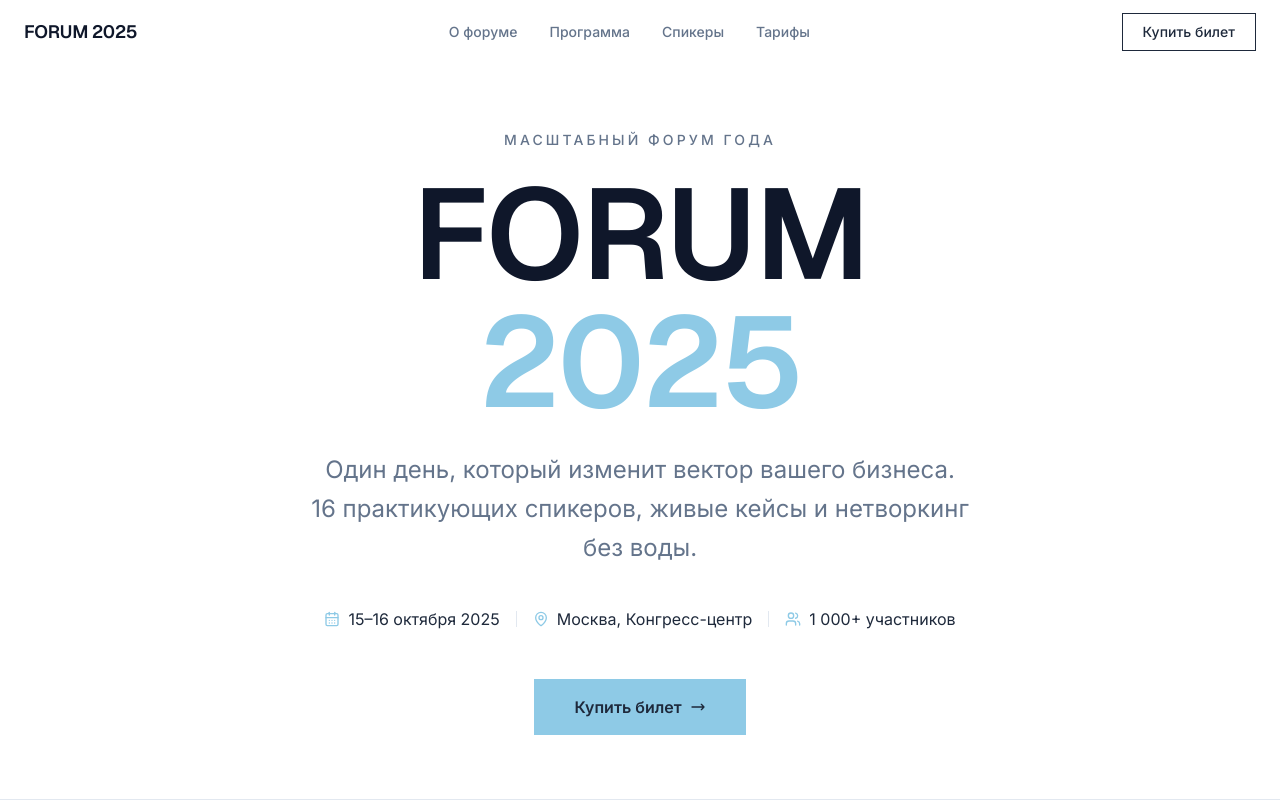
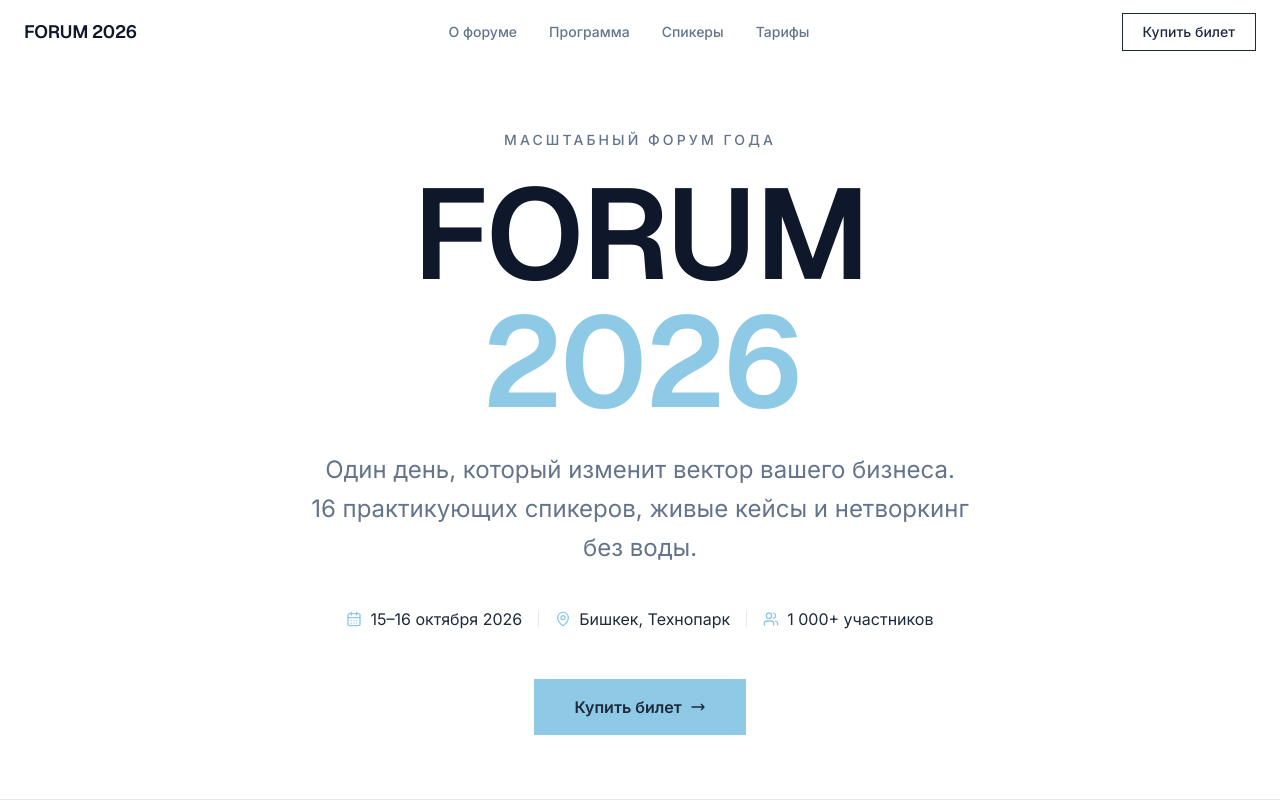
Before and after one commit to Osmonkulov-Osmonali/Forum, a Next.js app: page / in a window 1280 px wide. Shown: the top 800 px of the page. Built offline with nearby package versions, Linux system fonts and the light colour scheme.

Commit message:
feat: update to FORUM 2026, Bishkek Technopark
Co-authored-by: Cursor <cursoragent@cursor.com>

```diff
--- a/app/layout.tsx
+++ b/app/layout.tsx
@@ -12,7 +12,7 @@ const inter = Inter({
 const geistSans = GeistSans
 
 export const metadata: Metadata = {
-  title: 'FORUM 2025 — Масштабный форум года',
+  title: 'FORUM 2026 — Масштабный форум года',
   description: 'Крупнейший форум для лидеров индустрии. 1000+ участников, 16+ спикеров.',
   generator: 'v0.app',
   icons: {
--- a/components/forum/About.tsx
+++ b/components/forum/About.tsx
@@ -74,7 +74,7 @@ export function About() {
               </h3>
               <div className="h-px w-12 bg-accent-secondary" />
               <p className="text-lg leading-relaxed text-muted-foreground">
-                FORUM 2025 создаёт среду, где бизнес и технологии встречаются
+                FORUM 2026 создаёт среду, где бизнес и технологии встречаются
                 на равных. Мы объединяем людей, которые не просто следят за
                 трендами, а формируют их — через открытый диалог, обмен опытом
                 и совместные проекты.
--- a/components/forum/Footer.tsx
+++ b/components/forum/Footer.tsx
@@ -7,7 +7,7 @@ const SOCIAL = [
   {
     id: "telegram",
     label: "Telegram",
-    href: "https://t.me/forum2025",
+    href: "https://t.me/forum2026",
     icon: (
       <svg viewBox="0 0 24 24" fill="currentColor" className="size-4">
         <path d="M11.944 0A12 12 0 1 0 24 12 12 12 0 0 0 11.944 0zm5.992 8.17-2.04 9.608c-.15.67-.54.833-1.093.518l-3.017-2.222-1.456 1.4c-.16.16-.297.295-.61.295l.217-3.075 5.6-5.055c.243-.217-.054-.337-.375-.12L7.36 14.27l-2.97-.927c-.644-.2-.658-.644.135-.953l11.635-4.486c.537-.195 1.007.13.835.952l.001.314z" />
@@ -17,7 +17,7 @@ const SOCIAL = [
   {
     id: "instagram",
     label: "Instagram",
-    href: "https://instagram.com/forum2025",
+    href: "https://instagram.com/forum2026",
     icon: (
       <svg viewBox="0 0 24 24" fill="currentColor" className="size-4">
         <path d="M12 2.163c3.204 0 3.584.012 4.85.07 3.252.148 4.771 1.691 4.919 4.919.058 1.265.069 1.645.069 4.849 0 3.205-.012 3.584-.069 4.849-.149 3.225-1.664 4.771-4.919 4.919-1.266.058-1.644.07-4.85.07-3.204 0-3.584-.012-4.849-.07-3.26-.149-4.771-1.699-4.919-4.92-.058-1.265-.07-1.644-.07-4.849 0-3.204.013-3.583.07-4.849.149-3.227 1.664-4.771 4.919-4.919 1.266-.057 1.645-.069 4.849-.069zM12 0C8.741 0 8.333.014 7.053.072 2.695.272.273 2.69.073 7.052.014 8.333 0 8.741 0 12c0 3.259.014 3.668.072 4.948.2 4.358 2.618 6.78 6.98 6.98C8.333 23.986 8.741 24 12 24c3.259 0 3.668-.014 4.948-.072 4.354-.2 6.782-2.618 6.979-6.98.059-1.28.073-1.689.073-4.948 0-3.259-.014-3.667-.072-4.947-.196-4.354-2.617-6.78-6.979-6.98C15.668.014 15.259 0 12 0zm0 5.838a6.162 6.162 0 1 0 0 12.324 6.162 6.162 0 0 0 0-12.324zM12 16a4 4 0 1 1 0-8 4 4 0 0 1 0 8zm6.406-11.845a1.44 1.44 0 1 0 0 2.881 1.44 1.44 0 0 0 0-2.881z" />
@@ -36,8 +36,8 @@ const SOCIAL = [
   },
   {
     id: "email",
-    label: "hello@forum2025.ru",
-    href: "mailto:hello@forum2025.ru",
+    label: "hello@forum2026.ru",
+    href: "mailto:hello@forum2026.ru",
     icon: (
       <svg viewBox="0 0 24 24" fill="none" stroke="currentColor" strokeWidth="1.75" className="size-4">
         <rect x="2" y="4" width="20" height="16" rx="1" />
@@ -184,10 +184,10 @@ export function Footer() {
             {/* Brand */}
             <div>
               <p className="font-sans text-base font-semibold tracking-tight text-[#1E293B]">
-                FORUM 2025
+                FORUM 2026
               </p>
               <p className="mt-1 font-sans text-xs text-muted-foreground">
-                15–16 октября · Москва
+                15–16 октября · Бишкек
               </p>
             </div>
 
@@ -223,7 +223,7 @@ export function Footer() {
           {/* Copyright + legal */}
           <div className="flex flex-col gap-4 sm:flex-row sm:items-center sm:justify-between">
             <p className="font-sans text-xs text-muted-foreground">
-              © {new Date().getFullYear()} FORUM 2025. Все права защищены.
+              © {new Date().getFullYear()} FORUM 2026. Все права защищены.
             </p>
             <nav aria-label="Правовые документы">
               <ul className="flex flex-wrap gap-x-6 gap-y-2">
--- a/components/forum/Header.tsx
+++ b/components/forum/Header.tsx
@@ -34,7 +34,7 @@ export function Header() {
           href="#"
           className="font-heading text-lg font-semibold tracking-tight text-foreground-dark select-none"
         >
-          FORUM 2025
+          FORUM 2026
         </a>
 
         {/* Anchor navigation — hidden on mobile */}
--- a/components/forum/Hero.tsx
+++ b/components/forum/Hero.tsx
@@ -23,8 +23,8 @@ const item: Variants = {
 };
 
 const META = [
-  { icon: CalendarDays, text: "15–16 октября 2025" },
-  { icon: MapPin, text: "Москва, Конгресс-центр" },
+  { icon: CalendarDays, text: "15–16 октября 2026" },
+  { icon: MapPin, text: "Бишкек, Технопарк" },
   { icon: Users, text: "1 000+ участников" },
 ];
 
@@ -65,7 +65,7 @@ export function Hero() {
           className="mb-6 font-heading text-[clamp(3.5rem,12vw,8rem)] font-semibold leading-none tracking-tight text-foreground-dark"
         >
           FORUM
-          <span className="block text-[#8ECAE6]">2025</span>
+          <span className="block text-[#8ECAE6]">2026</span>
         </motion.h1>
 
         {/* Subheading — strong offer */}
--- a/components/forum/Schedule.tsx
+++ b/components/forum/Schedule.tsx
@@ -178,7 +178,7 @@ const hall2: Session[] = [
   {
     id: "h2-7",
     time: "15:00 – 15:50",
-    title: "B2B-продажи в 2025: что изменилось и что работает",
+    title: "B2B-продажи в 2026: что изменилось и что работает",
     speaker: "Юлия Романова",
     speakerRole: "Head of Sales, SaaS Global",
     description:
@@ -348,7 +348,7 @@ export function Schedule() {
             Расписание форума
           </h2>
           <p className="font-sans text-base text-muted-foreground">
-            15–16 октября 2025 · Москва, Конгресс-центр
+            15–16 октября 2026 · Бишкек, Технопарк
           </p>
         </div>
 
--- a/components/forum/Tickets.tsx
+++ b/components/forum/Tickets.tsx
@@ -49,7 +49,7 @@ const tiers: Tier[] = [
     ],
     featured: false,
     href: "https://tickets.example.com/buy",
-    utm: { source: "landing", medium: "button", campaign: "forum2025", content: "standard" },
+    utm: { source: "landing", medium: "button", campaign: "forum2026", content: "standard" },
   },
   {
     id: "business",
@@ -68,7 +68,7 @@ const tiers: Tier[] = [
     ],
     featured: true,
     href: "https://tickets.example.com/buy",
-    utm: { source: "landing", medium: "button", campaign: "forum2025", content: "business" },
+    utm: { source: "landing", medium: "button", campaign: "forum2026", content: "business" },
   },
   {
     id: "vip",
@@ -87,7 +87,7 @@ const tiers: Tier[] = [
     ],
     featured: false,
     href: "https://tickets.example.com/buy",
-    utm: { source: "landing", medium: "button", campaign: "forum2025", content: "vip" },
+    utm: { source: "landing", medium: "button", campaign: "forum2026", content: "vip" },
   },
 ];
 
@@ -103,7 +103,7 @@ export function Tickets() {
             Выберите тариф
           </h2>
           <p className="font-sans text-base text-muted-foreground">
-            Ранняя птица действует до 1 сентября 2025
+            Ранняя птица действует до 1 сентября 2026
           </p>
         </div>
 
@@ -191,7 +191,7 @@ export function Tickets() {
         <p className="mt-8 font-sans text-xs text-muted-foreground/70">
           Корпоративные тарифы для команд от 5 человек —{" "}
           <a
-            href="mailto:tickets@forum2025.ru"
+            href="mailto:tickets@forum2026.ru"
             className="underline underline-offset-2 transition-colors hover:text-foreground"
           >
             пишите нам
```
